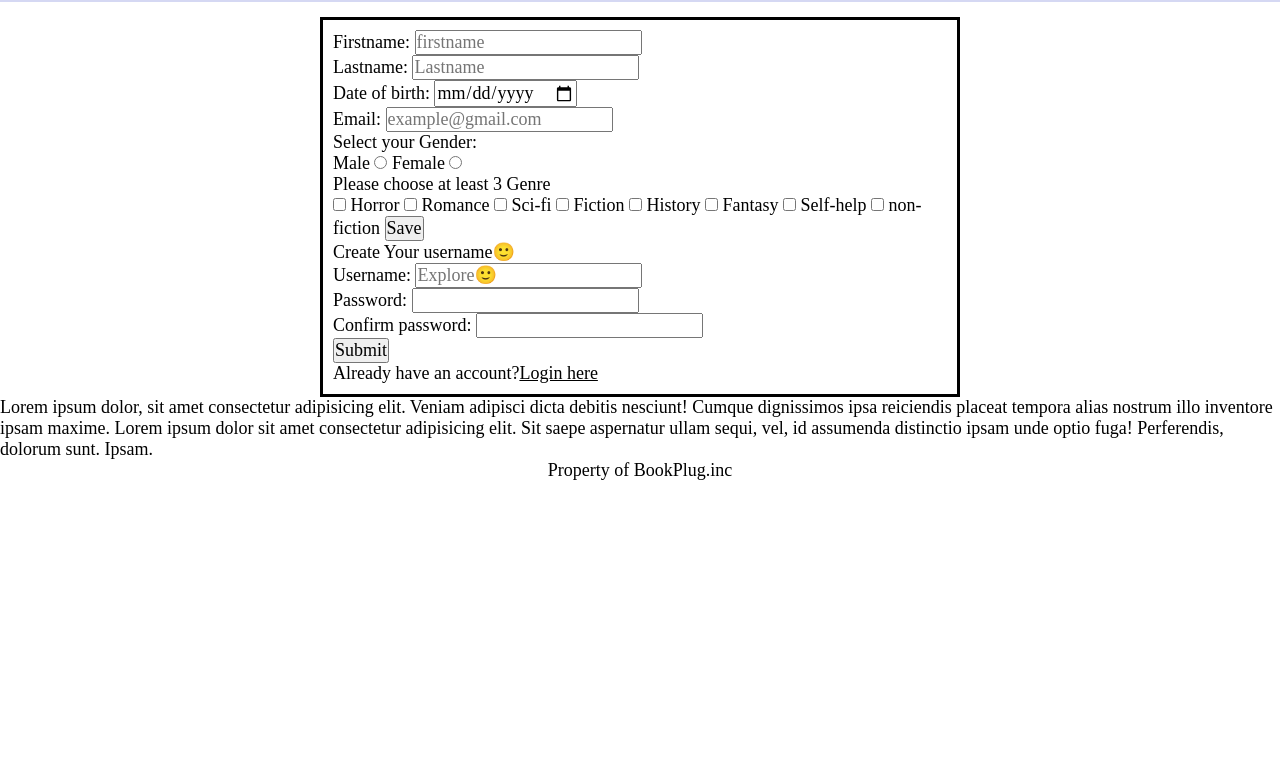
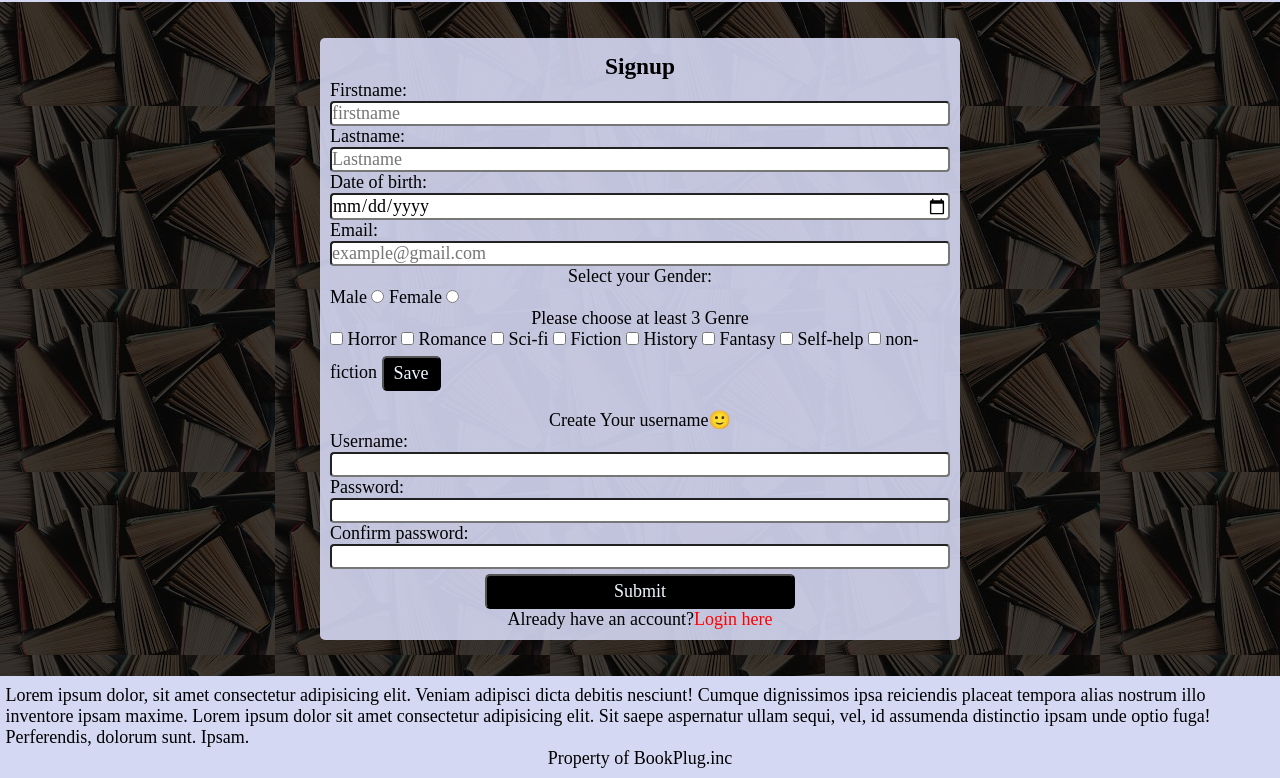
Before and after one commit to 010binary/BookPlug, a plain HTML site: page signup.html in a window 1280 px wide. Shown: the part 77-855 px from the top of the page. Before the commit the page ends 800 px from the top, so only its background shows below. Drawn offline with Linux system fonts and the light colour scheme.

Commit message:
version 1 sign up page done

```diff
--- a/signup.html
+++ b/signup.html
@@ -4,7 +4,7 @@
     <meta charset="UTF-8" />
     <meta name="viewport" content="width=device-width, initial-scale=1.0" />
     <link rel="stylesheet" href="styles/signup.css" />
-    <link rel="icon" type="image/x-icon" href="/images/main-logo.ico">
+    <link rel="icon" type="image/x-icon" href="/images/main-logo.ico" />
 
     <title>Signup for BookPlug</title>
   </head>
@@ -19,22 +19,27 @@
         </nav>
       </header>
       <main>
+        <h1>Signup</h1>
         <form action="" method="post">
           <!--Firstname-->
           <label for="Firstname">Firstname:</label>
-          <input type="text" id="firstname" placeholder="firstname" /><br>
+          <input type="text" id="firstname" placeholder="firstname" /><br />
 
           <!--Lastname-->
           <label for="Lastname">Lastname:</label>
-          <input type="text" id="Lastname" placeholder="Lastname" /><br>
+          <input type="text" id="Lastname" placeholder="Lastname" /><br />
 
           <!--Date of birth-->
           <label for="date-of-birth">Date of birth:</label>
-          <input type="date" name="dob" id="date-of-birth" /><br>
+          <input type="date" name="dob" id="date-of-birth" /><br />
 
           <!--Email address-->
           <label for="Email">Email:</label>
-          <input type="email" id="Email" placeholder="example@gmail.com" /><br>
+          <input
+            type="email"
+            id="Email"
+            placeholder="example@gmail.com"
+          /><br />
 
           <!--Gender-->
           <p>Select your Gender:</p>
@@ -42,7 +47,7 @@
           <input type="radio" id="Male" name="Gender" value="Male" />
 
           <label for="Gender">Female</label>
-          <input type="radio" id="Female" name="Gender" value="Female" /><br>
+          <input type="radio" id="Female" name="Gender" value="Female" /><br />
           <!--Genre of books-->
           <form action="" method="post" id="Genre">
             <p>Please choose at least 3 Genre</p>
@@ -92,22 +97,17 @@
               value="non-fiction"
             />
             <label for="non-fiction">non-fiction</label>
-            <input type="button" value="Save" /><br>
+            <input type="button" value="Save" /><br />
           </form>
 
           <!--Username-->
-          <p>Create Your username🙂</p>
+          <p class="login-details">Create Your username🙂</p>
           <label for="username">Username:</label>
-          <input
-            type="text"
-            name="username"
-            id="username"
-            placeholder="Explore🙂"
-          /><br>
+          <input type="text" name="username" id="username" /><br />
 
           <!--Password-->
           <label for="password">Password:</label>
-          <input type="password" name="password" id="password" /><br>
+          <input type="password" name="password" id="password" /><br />
 
           <!--Confirm password-->
           <label for="confirm-password">Confirm password:</label>
@@ -115,10 +115,10 @@
             type="password"
             name="confirm-password"
             id="confirm-password"
-          /><br>
+          /><br />
 
           <!--submit button-->
-          <input type="button" value="Submit" />
+          <input type="button" value="Submit" id="button" />
         </form>
         <p>Already have an account?<a href="login.html">Login here</a></p>
       </main>
--- a/styles/login.css
+++ b/styles/login.css
@@ -8,7 +8,7 @@
     margin: 0;
     padding: 0;
     color: black;
-    font-size: 18px;
+
     font-family: var(--font);
 }
 
@@ -22,6 +22,7 @@ header{
     padding: 8px 10px;
     font-weight: 800;
     margin-bottom: 15px;
+    font-size: 18px;
 }
 header img{
     width: 70px;
@@ -39,3 +40,59 @@ header nav li a {
     padding-left: 5px;
     color: black;
 }
+
+/* main part of the body  */
+
+body{
+    background-image: url(/images/Background-4.jpg);
+    background-color: rgba(55, 52, 52, 0.896);
+    background-blend-mode: multiply;
+}
+main{
+    margin: auto;
+    width: 60%;
+    height: 380px;
+    padding: 10px;
+    background-color: #d5d8f3e6;
+    border-radius: 5px;
+    font-size: 20px;
+}
+
+footer{
+    background-color: #D5D8F3;
+    margin-top: 2rem;
+    padding: 0.5rem 0.3rem;
+    position: fixed;
+    bottom: 0;
+    text-align: justify;
+}
+input[type=text],[type=password]{
+    width: 100%;
+    border-radius: 4px;
+    font-size: 1.2rem;
+    margin: auto;
+}
+h1{
+    text-align: center;
+    font-size: 1.5rem;
+}
+
+#button {
+    transition-duration: 0.4s;
+    width: 50%;
+    align-items: center;
+    background-color: #000;
+    color: aliceblue;
+    margin-top: 0.3rem;
+    border-radius: 5px;
+
+    /*to center the button*/
+    position: relative;
+    right: -25%;
+
+}
+#button:hover {
+    background-color: #fff;
+    color: #000;
+    box-shadow: 0 12px 16px 0 rgba(0,0,0,0.24), 0 17px 50px 0 rgba(0,0,0,0.19);
+  }
--- a/styles/signup.css
+++ b/styles/signup.css
@@ -21,7 +21,7 @@ header{
     align-items: center;
     padding: 8px 10px;
     font-weight: 800;
-    margin-bottom: 15px;
+    margin-bottom: 2rem;
 }
 header img{
     width: 70px;
@@ -41,10 +41,78 @@ header nav li a {
 }
 
 /* main div of the page */
-
+body{
+    background-image: url(/images/Background-1.jpg);
+    background-color: #444040;
+    background-blend-mode: multiply;
+}
 main{
     margin: auto;
     width: 50%;
-    border: 3px solid #000;
     padding: 10px;
+    background-color: #d5d8f3e6;
+    border-radius: 5px;
+
 }
+main input[type=button]{
+    position: relative;
+}
+main p, input[type=radio]{
+    text-align: center;
+}
+#button {
+    transition-duration: 0.4s;
+    width: 50%;
+    align-items: center;
+    background-color: #000;
+    color: aliceblue;
+    margin-top: 0.3rem;
+    border-radius: 5px;
+
+    /*to center the button*/
+    position: relative;
+    right: -25%;
+
+}
+#button:hover {
+    background-color: #fff;
+    color: #000;
+    box-shadow: 0 12px 16px 0 rgba(0,0,0,0.24), 0 17px 50px 0 rgba(0,0,0,0.19);
+  }
+input[type=text],[type=email],[type=password],[type=date]{
+    width: 100%;
+    border-radius: 4px;
+}
+
+input[type=button]{
+    transition-duration: 0.4s;
+    padding: 5px 10px ;
+    align-items: center;
+    background-color: #000;
+    color: aliceblue;
+    margin-top: 0.3rem;
+    border-radius: 5px;
+}
+.login-details{
+    margin-top: 1rem;
+}
+
+main p a{
+    color: red;
+    text-decoration: none;
+}
+main p a:hover{
+    transition-timing-function: 0.5s;
+    text-decoration: solid;
+    text-shadow: 2px 2px 2px black;
+}
+footer{
+    background-color: #D5D8F3;
+    margin-top: 2rem;
+    padding: 0.5rem 0.3rem;
+}
+h1{
+    text-align: center;
+    padding-top: 5px;
+    font-size: 1.3rem
+}
```
Also changed, not shown: login.html (+4 -4 lines).
